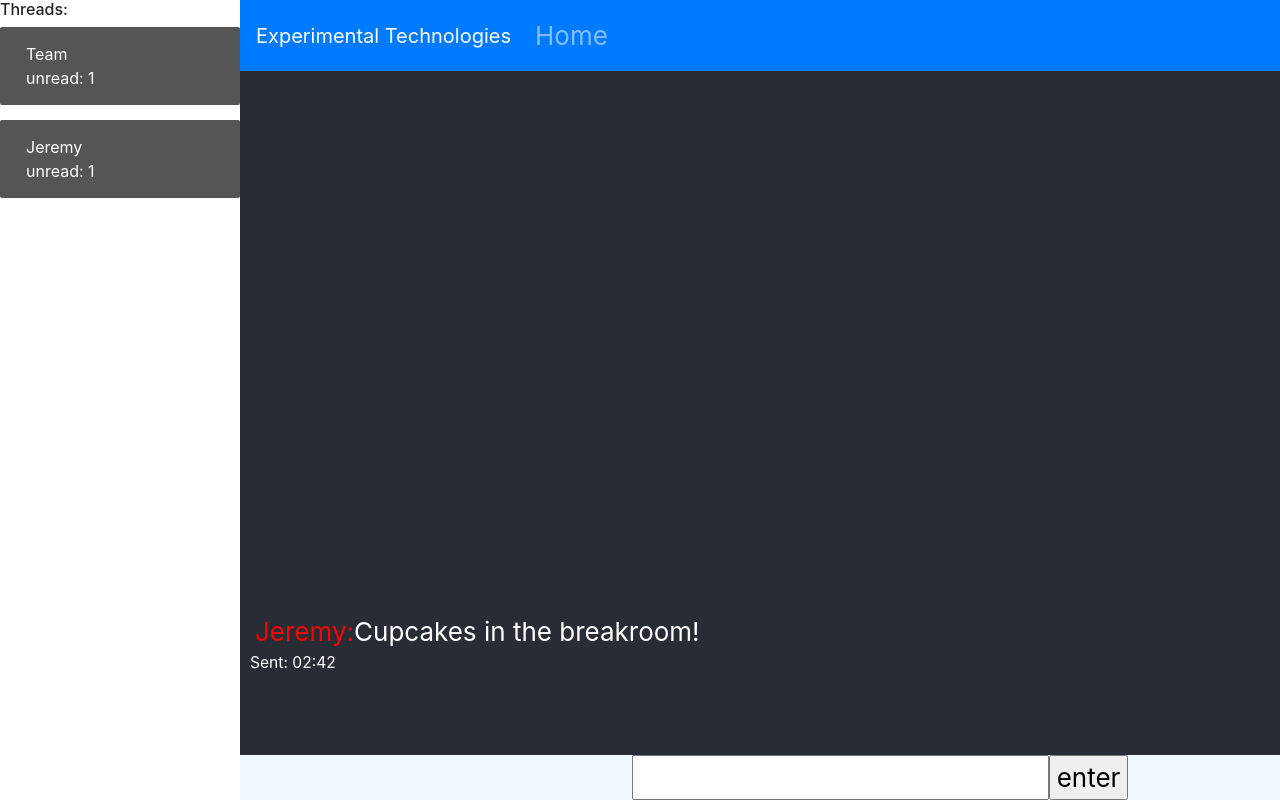
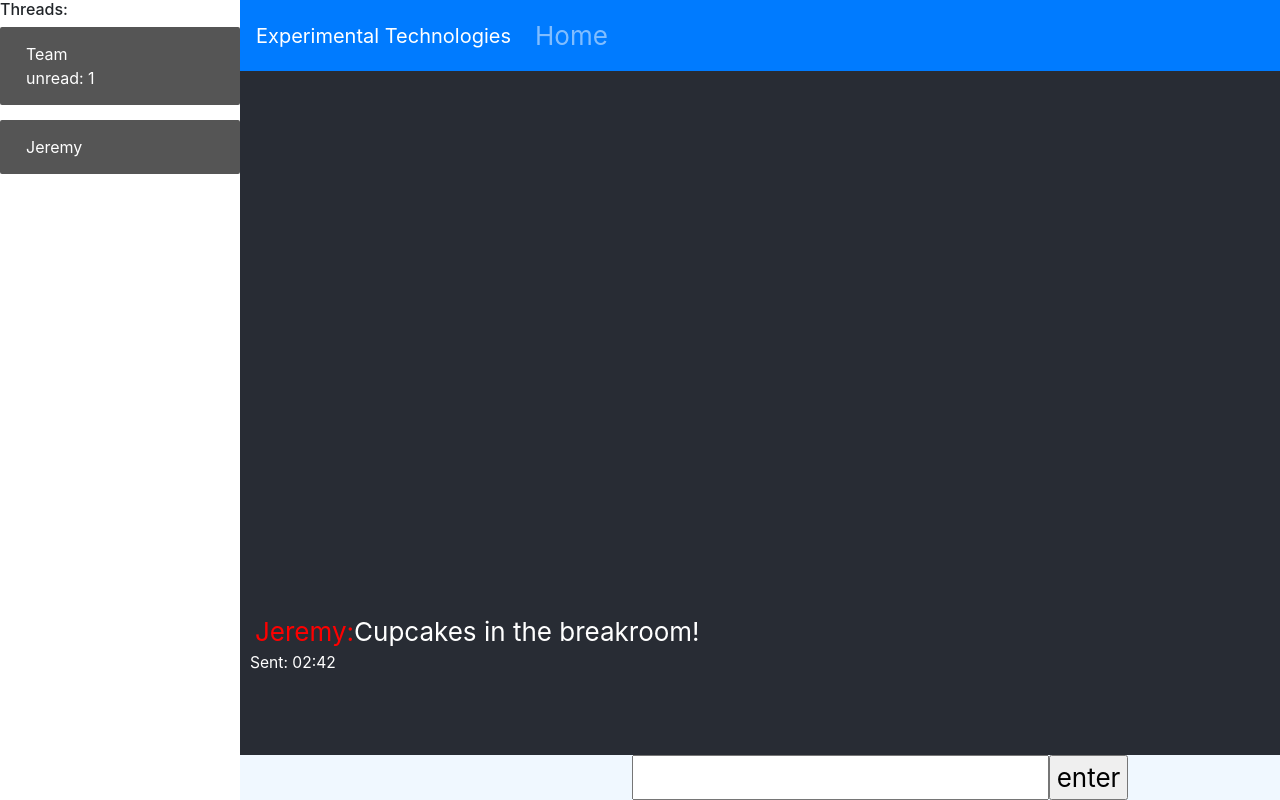
Before and after one commit to jhiatt/chat-story-app, a React (Create React App) app: page / in a window 1280 px wide. Built offline with nearby package versions, Linux system fonts and the light colour scheme.

Commit message:
minor changes

```diff
--- a/src/components/chatPage.js
+++ b/src/components/chatPage.js
@@ -2,7 +2,7 @@ import React from 'react';
 import ChatDisplay from './chatDisplay';
 import ChatBubble from './chatBubble';
 import allPosts from './textStorage';
-import { BrowserRouter, Route, Link, Switch } from "react-router-dom";
+import { Route, Link, Switch } from "react-router-dom";
 
 //To Do's:
 // Bubbled Items (state.texts) needs to show different chat streams
--- a/src/components/navBar.js
+++ b/src/components/navBar.js
@@ -1,5 +1,5 @@
 import React from 'react';
-import Navbar from 'react-bootstrap/Navbar';
+// import Navbar from 'react-bootstrap/Navbar';
 import Nav from 'react-bootstrap/Nav';
 import {Link} from 'react-router-dom';
 
@@ -19,11 +19,11 @@ class Navigation extends React.Component {
                     </Link>
                     <Link to="/Jeremy" className="thread">
                         <span>Jeremy</span>
-                        <span className="unread">
-                            <div className="unread-count">
-                                unread: {this.props.unread}
-                            </div>
-                        </span>
+                        {/* <span className="unread"> */}
+                            {/* <div className="unread-count"> */}
+                                {/* unread: {this.props.unread}  */}
+                            {/* </div>
+                        </span> */}
                     </Link>
                 </Nav>
 
```
